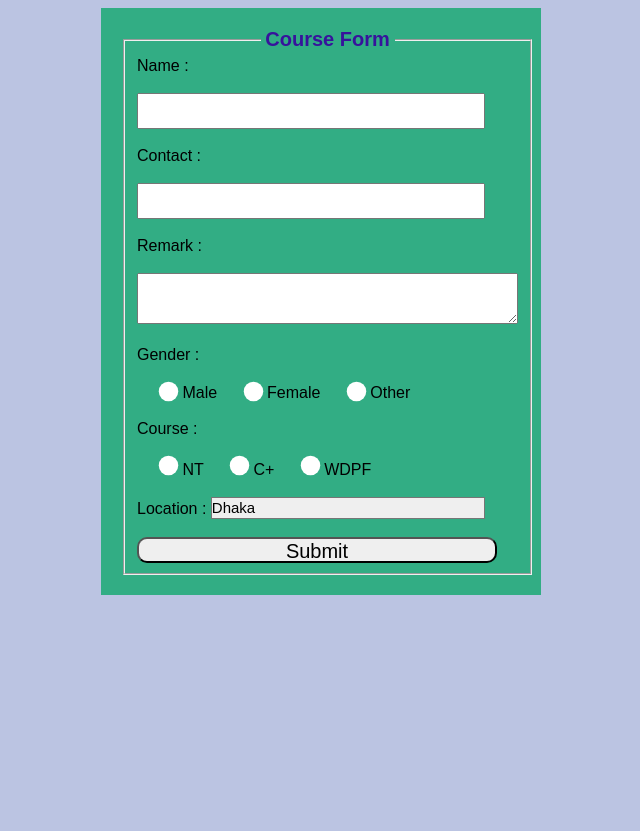
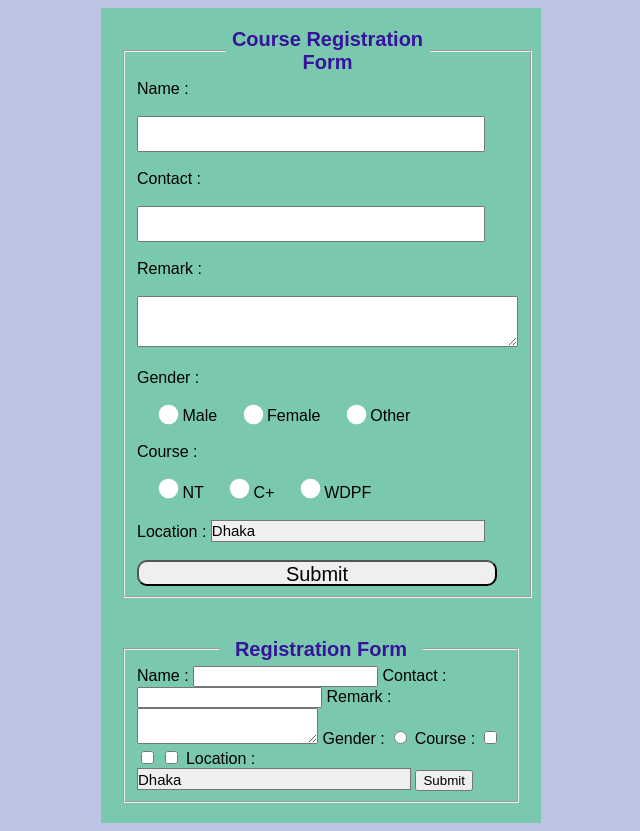
Before and after one commit to Alamgir-Rejvi/Java_script, a plain HTML site: page jsEvidenceExam/index.html in a window 1280 px wide. Shown: the whole page, without its empty margins (319-959 px from the left). Before the commit the page ends 800 px from the top, so only its background shows below. Drawn offline with Linux system fonts and the light colour scheme.

Commit message:
Update index.html

```diff
--- a/jsEvidenceExam/index.html
+++ b/jsEvidenceExam/index.html
@@ -14,13 +14,13 @@
         form {
             width: 400px;
             height: auto;
-            background-color: rgb(50, 173, 132);
+            background-color: rgb(122, 201, 174);
             justify-self: center;
             padding: 20px;
         }
 
         legend {
-            width: 130px;
+            width: 200px;
             font-size: 20px;
             font-weight: bolder;
             color: rgb(55, 19, 156);
@@ -80,7 +80,7 @@
 
     <form action="#" id="exam_form">
         <fieldset>
-            <legend>Course Form</legend>
+            <legend>Course Registration Form</legend>
             <label for="name">Name :</label> <br> <br>
             <input type="text" name="name" class="width"> <br> <br>
             <label for="contact">Contact :</label> <br> <br>
@@ -92,14 +92,14 @@
             <input type="radio" name="gender" value="female" class="box"> Female
             <input type="radio" name="gender" value="other" class="box"> Other <br><br>
             <label for="course">Course :</label> <br><br>
-            <input type="checkbox" name="course" id="course_1" class="box"> NT
-            <input type="checkbox" name="course" id="course_2" class="box"> C+
-            <input type="checkbox" name="course" id="course_3" class="box"> WDPF <br><br>
+            <input type="checkbox" name="course" id="course_1" value="NT" class="box"> NT
+            <input type="checkbox" name="course" id="course_2" value="C+" class="box"> C+
+            <input type="checkbox" name="course" id="course_3" value="WDPF" class="box"> WDPF <br><br>
             <label for="location">Location :</label>
             <select name="location" id="location">
                 <option value="dhaka">Dhaka</option>
-                <option value="dhaka">CTG</option>
-                <option value="dhaka">CUMILLA</option>
+                <option value="ctg">CTG</option>
+                <option value="cumilla">CUMILLA</option>
             </select> <br><br>
             <input type="submit" value="Submit" name="btn" id="btn" class="sub">
         </fieldset>
@@ -138,10 +138,36 @@
             myObject.getData();
         }
 
+    </script>
 
 
 
-    </script>
+
+    <form action="#">
+        <fieldset>
+            <legend>Registration Form</legend>
+            <label for="name">Name :</label>
+            <input type="text" name="name">
+            <label for="contact">Contact :</label>
+            <input type="number" name="contact">
+            <label for="remark">Remark :</label>
+            <textarea name="remark" id="remark"></textarea>
+            <label for="gender">Gender :</label>
+            <input type="radio" name="gender" id="gender">
+            <label for="course">Course :</label>
+            <input type="checkbox" name="course" id="course_1">
+            <input type="checkbox" name="course" id="course_2">
+            <input type="checkbox" name="course" id="course_3">
+            <label for="location">Location :</label>
+            <select name="location" id="location">
+                <option value="Dhaka">Dhaka</option>
+                <option value="Cumilla">Cumilla</option>
+                <option value="CTG">CTG</option>
+            </select>
+            <input type="submit" value="Submit">
+
+        </fieldset>
+    </form>
 </body>
 
 </html>
```
